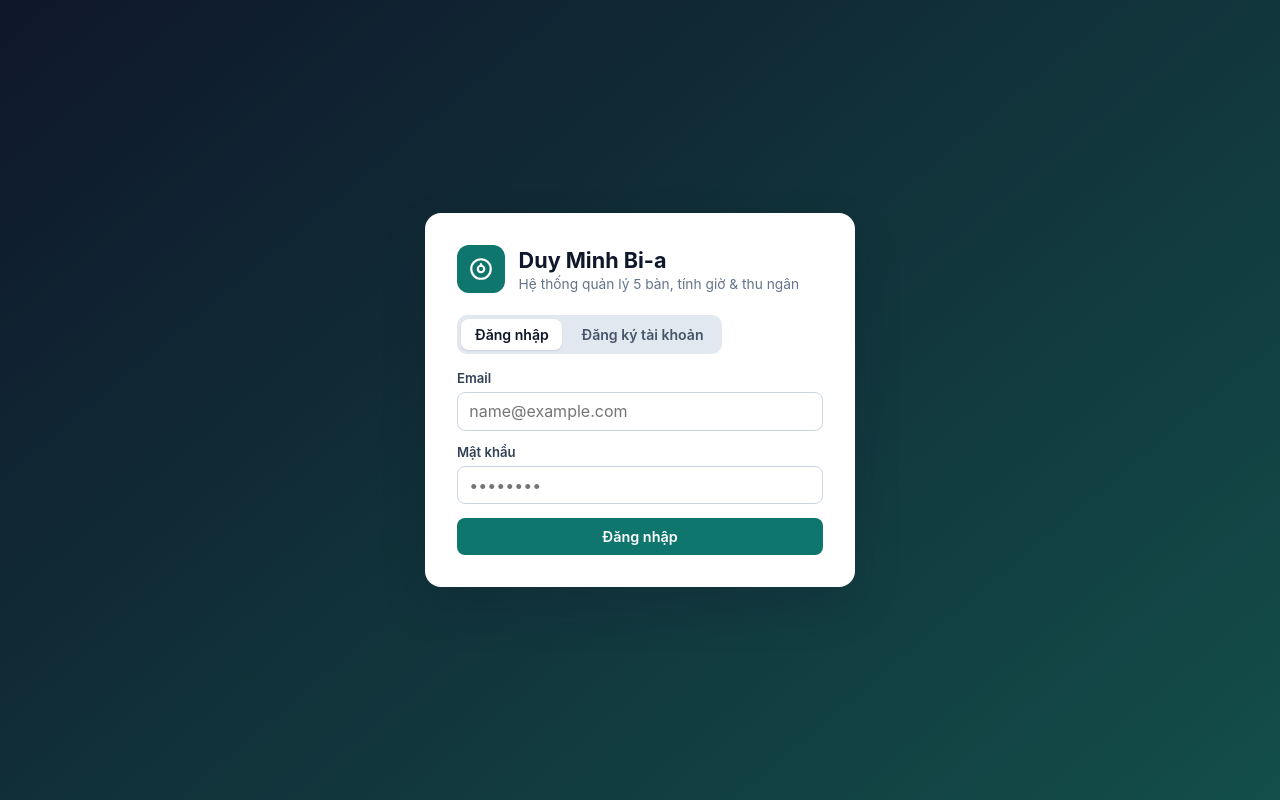
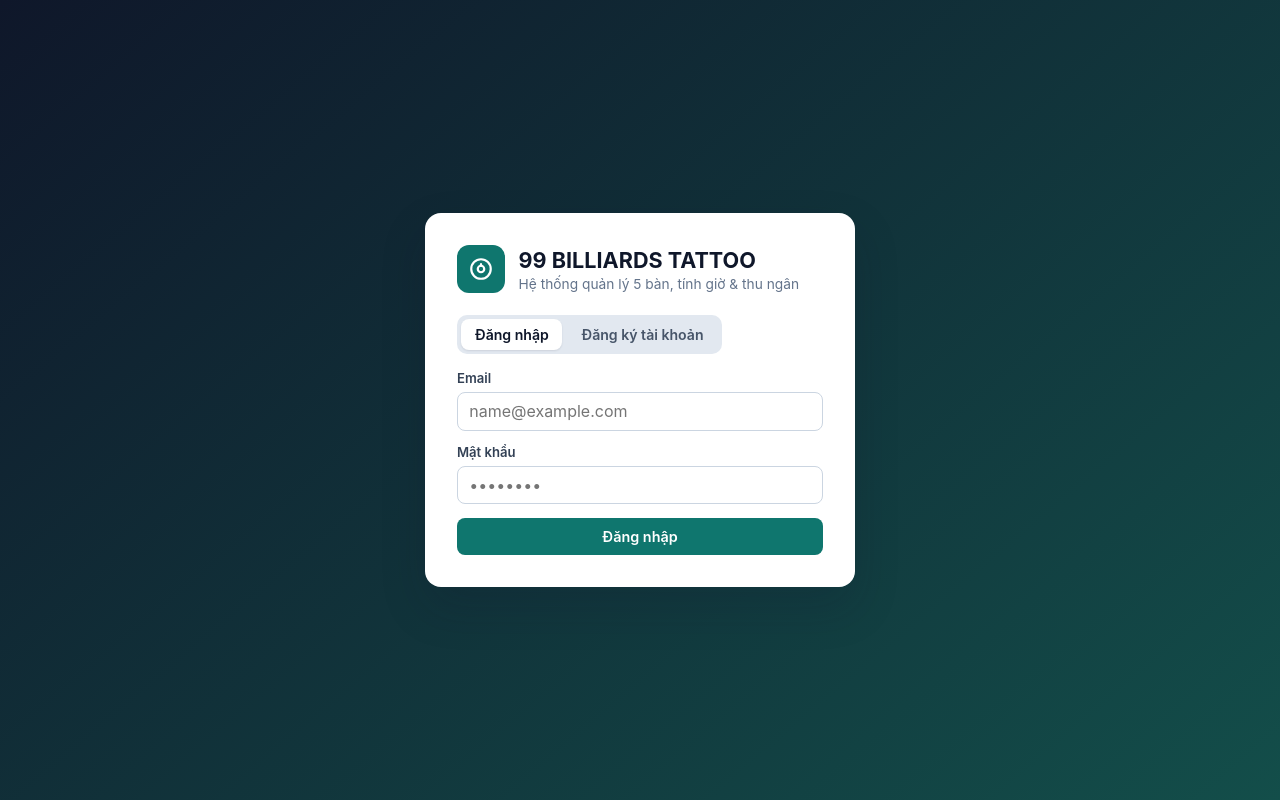
Before and after one commit to ngocpvhhe181333-maker/bidaduyminh, a React (Vite) app: page / in a window 1280 px wide. Built offline with nearby package versions, Linux system fonts and the light colour scheme; no server answers; what vietqr would draw is missing.

Commit message:
Update shop branding on receipts and app

```diff
--- a/index.html
+++ b/index.html
@@ -3,7 +3,7 @@
   <head>
     <meta charset="UTF-8" />
     <meta name="viewport" content="width=device-width, initial-scale=1.0" />
-    <title>Duy Minh Bi-a — Quản lý quán bi-a</title>
+    <title>99 BILLIARDS TATTOO — Quản lý quán bi-a</title>
   </head>
   <body>
     <div id="root"></div>
--- a/src/App.css
+++ b/src/App.css
@@ -1188,7 +1188,15 @@
 }
 
 .receipt-header h2 {
-  font-size: 1.15rem;
+  font-size: 1rem;
+  line-height: 1.25;
+}
+
+.receipt-shop-address,
+.receipt-shop-hotline {
+  font-size: 0.75rem;
+  line-height: 1.3;
+  margin-top: 0.15rem;
 }
 
 .receipt-header p {
--- a/src/components/HeaderBar.jsx
+++ b/src/components/HeaderBar.jsx
@@ -1,6 +1,7 @@
 import { isDemoMode } from '../services/api'
 import { formatVnd } from '../utils/format'
 import { BilliardIcon, ChartIcon, ClockIcon, CoffeeIcon, LogOutIcon, ReceiptIcon, SettingsIcon } from './Icons'
+import { shop } from '../config/shop'
 
 export function HeaderBar({
   profile,
@@ -32,7 +33,7 @@ export function HeaderBar({
               <BilliardIcon size={20} />
             </span>
             <div>
-              <div className="brand-name">Duy Minh Bi-a</div>
+              <div className="brand-name">{shop.name}</div>
               <div className="brand-sub">
                 {isDemoMode ? 'Chế độ Demo cục bộ' : 'Supabase Live'}
               </div>
--- a/src/components/InvoiceModal.jsx
+++ b/src/components/InvoiceModal.jsx
@@ -14,6 +14,7 @@ import { calculateDiscount } from '../utils/discount'
 import { parseTransferNote, transferMemo } from '../utils/transferReference'
 import { DiscountFields } from './DiscountFields'
 import { TransferQr } from './TransferQr'
+import { shop } from '../config/shop'
 
 export function InvoiceModal({ invoice, isAdmin, onClose, onInvoiceUpdated }) {
   const [adjustMode, setAdjustMode] = useState(null) // 'discount' | 'edit' | 'void' | null
@@ -107,7 +108,9 @@ export function InvoiceModal({ invoice, isAdmin, onClose, onInvoiceUpdated }) {
           {/* Khu vực in hóa đơn */}
           <div className="receipt-sheet print-area">
             <div className="receipt-header">
-              <h2>DUY MINH BI-A</h2>
+              <h2>{shop.name}</h2>
+              <div className="receipt-shop-address">{shop.address}</div>
+              <div className="receipt-shop-hotline">Hotline: {shop.hotline}</div>
               <p>HÓA ĐƠN THANH TOÁN</p>
               <div className="receipt-code">Số: {invoice.invoice_code}</div>
               {invoice.status === 'voided' && (
@@ -216,7 +219,7 @@ export function InvoiceModal({ invoice, isAdmin, onClose, onInvoiceUpdated }) {
 
             {needsReceiptQr && <TransferQr amount={invoice.total_amount} memo={receiptMemo} onReceipt compact onGenerated={onQrGenerated} />}
 
-            <div className="receipt-footer">Cảm ơn quý khách &amp; Hẹn gặp lại!</div>
+            <div className="receipt-footer">{shop.thanks}</div>
           </div>
 
           {/* Khu vực điều chỉnh dành cho Admin & Lịch sử điều chỉnh (không in) */}
--- a/src/components/LoginPage.jsx
+++ b/src/components/LoginPage.jsx
@@ -1,6 +1,7 @@
 import { useState } from 'react'
 import { api, isDemoMode } from '../services/api'
 import { BilliardIcon } from './Icons'
+import { shop } from '../config/shop'
 
 export function LoginPage({ onAuthenticated }) {
   const [mode, setMode] = useState('login')
@@ -61,7 +62,7 @@ export function LoginPage({ onAuthenticated }) {
             <BilliardIcon size={26} />
           </div>
           <div>
-            <h1>Duy Minh Bi-a</h1>
+            <h1>{shop.name}</h1>
             <p>Hệ thống quản lý 5 bàn, tính giờ &amp; thu ngân</p>
           </div>
         </div>
--- a/src/components/PaymentPreview.jsx
+++ b/src/components/PaymentPreview.jsx
@@ -2,6 +2,7 @@ import { useCallback, useEffect, useRef, useState } from 'react'
 import { formatDateTime, formatDurationHms, formatMinutesReadable, formatVnd } from '../utils/format'
 import { TransferQr } from './TransferQr'
 import { PrintIcon } from './Icons'
+import { shop } from '../config/shop'
 
 export function PaymentPreview({ tableName, startedAt, endedAt, durationSeconds, billedMinutes, tableFee, items, itemsFee, discountAmount, amountDue, paymentMethod, memo, note, busy, onBack, onConfirm }) {
   const [readyKey, setReadyKey] = useState('')
@@ -51,7 +52,9 @@ export function PaymentPreview({ tableName, startedAt, endedAt, durationSeconds,
 
       <div ref={receiptRef} className="receipt-sheet payment-preview-print">
         <div className="receipt-header">
-          <h2>DUY MINH BI-A</h2>
+          <h2>{shop.name}</h2>
+          <div className="receipt-shop-address">{shop.address}</div>
+          <div className="receipt-shop-hotline">Hotline: {shop.hotline}</div>
           <p>HÓA ĐƠN CHỜ THANH TOÁN</p>
           {needsQr && <div className="receipt-code">Tham chiếu: {memo}</div>}
         </div>
@@ -88,7 +91,7 @@ export function PaymentPreview({ tableName, startedAt, endedAt, durationSeconds,
         </div>
 
         {needsQr && <TransferQr amount={amountDue} memo={memo} compact onGenerated={onQrGenerated} />}
-        <div className="receipt-footer">Vui lòng thanh toán trước khi rời quán.</div>
+        <div className="receipt-footer">{shop.thanks}</div>
       </div>
 
       <div className="payment-preview-actions no-print">
--- /dev/null
+++ b/src/config/shop.js
@@ -0,0 +1,6 @@
+export const shop = {
+  name: '99 BILLIARDS TATTOO',
+  address: 'Khu dân cư mới Tú Sơn, Kiến Thụy, Hải Phòng',
+  hotline: '0865.919.956',
+  thanks: 'Cảm ơn quý khách – Hẹn gặp lại!',
+}
```
